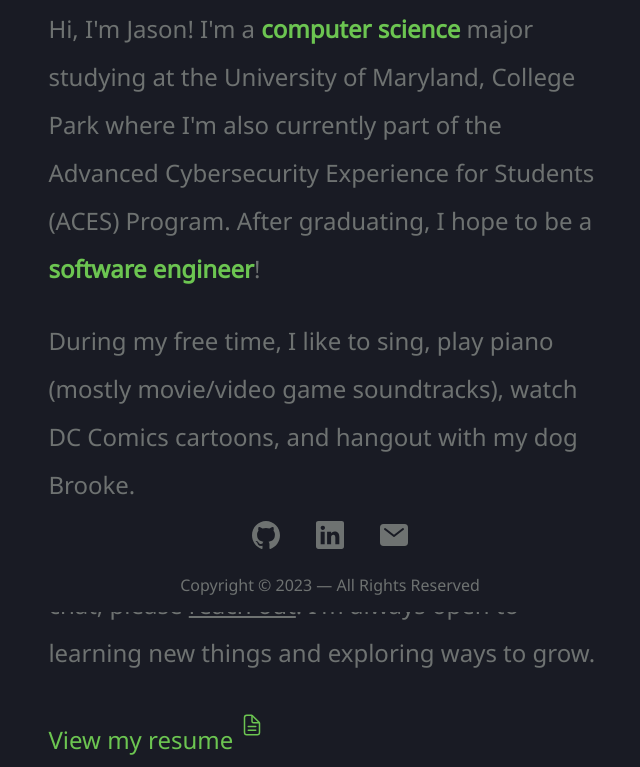
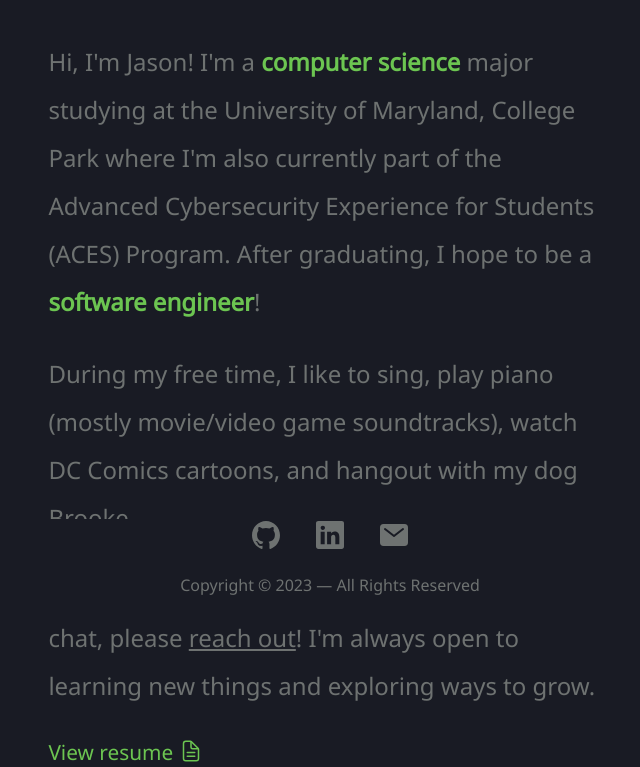
Before and after one commit to nosaj9/portfolio-site, a React (Create React App) app: page /about in a window 1280 px wide. Shown: the part 188-955 px from the top of the page, without its empty margins (310-950 px from the left). Built offline with nearby package versions, Linux system fonts and the light colour scheme.

Commit message:
added button component

```diff
--- /dev/null
+++ b/src/components/Button.scss
@@ -0,0 +1,27 @@
+@import "../style/colors";
+
+.LinkButton {
+
+}
+
+.LinkButton > a {
+    color: $accent;
+    background-color: $background-color;
+    border: none;
+    text-decoration: none;
+}
+
+.LinkButton > a {
+    transition: all 350ms ease;
+    font-size: 1.3rem;
+}
+
+.LinkButton > a:hover {
+    color: $navbar-active;
+}
+
+.linkicon > * {
+    margin-bottom: -0.2rem;
+    height: 1.5rem;
+    width: 1.5rem;
+}
--- /dev/null
+++ b/src/components/Button.tsx
@@ -0,0 +1,23 @@
+import React, { ReactElement } from "react"
+import { IconType } from "react-icons"
+import "./Button.scss"
+
+const Button = (
+    {
+        text,
+        icon,
+        link,
+    }: {
+        text: string
+        link: string
+        icon: ReactElement<IconType>
+    }) => {
+
+    return (
+        <a href={link} target="_blank" rel="noreferrer">
+            {text} <span className="linkicon">{icon}</span>
+        </a>
+    )
+}
+
+export default Button
--- a/src/pages/About.tsx
+++ b/src/pages/About.tsx
@@ -1,10 +1,12 @@
 import { NavLink } from "react-router-dom";
 import { IoDocumentTextOutline } from "react-icons/io5"
+import Button from "../components/Button"
 import "./style.scss";
 
 const About = () => {
     return (
         <div className="About">
+            <br/>
             <h2>A little bit about me..</h2>
             <p>
                 Hi, I'm Jason! I'm a <span className="highlight">computer science</span> major studying at the University of Maryland, College Park where I'm also currently part
@@ -20,10 +22,13 @@
                 If you have any questions, advice, or just want to chat, please <a href="mailto:jwangd8@gmail.com" target="_blank" className="pagelink">reach out</a>! I'm always open to learning new things and exploring ways to grow.
             </p>
 
-            <div>
+            {/* <div>
                 <a href="file:///C:\Users\jdcom\Downloads\Jason_Wang_Resume-1.pdf" target="_blank" className="pagelink">View my resume <IoDocumentTextOutline /></a>
+            </div> */}
+
+            <div className="LinkButton">
+                <Button text="View resume" link="Jason_Wang_Resume.pdf" icon={<IoDocumentTextOutline />} />
             </div>
-
         </div>
     )
 }
--- a/src/pages/style.scss
+++ b/src/pages/style.scss
@@ -49,7 +49,7 @@
         color: $navbar-active;
     }
 
-    @for $i from 1 through 5 {
+    @for $i from 1 through 6 {
         & > *:nth-child(#{$i}) {
           opacity: 0;
           animation: fadeIn 500ms ease;
```
